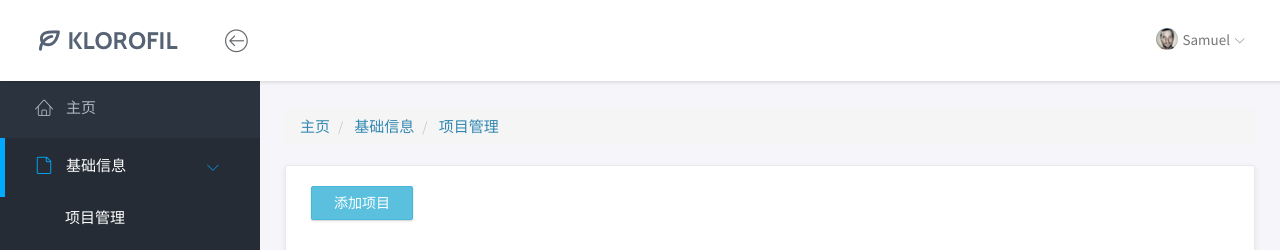
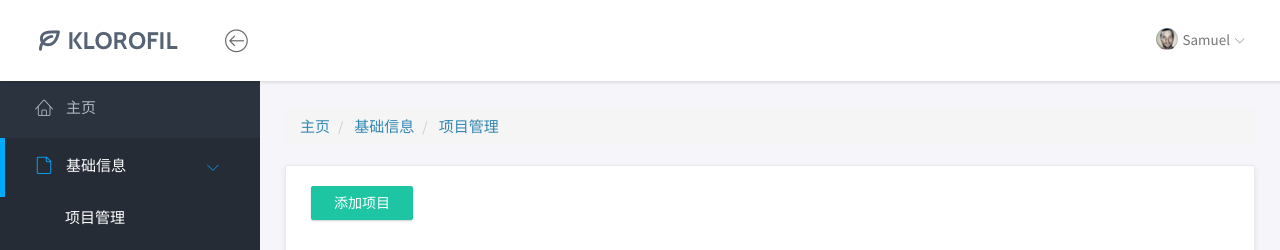
Before and after one commit to wsyu/EasyTest, a Python web app: template templates/base/project/index.html in a window 1280 px wide. Shown: the top 250 px of the page. Run offline with Jinja, Linux system fonts and the light colour scheme; the template is opened without the code that fills it, so the values that code supplies are empty; some libraries are stand-ins or nearby versions.

Commit message:
修改代码

```diff
--- a/templates/base/project/index.html
+++ b/templates/base/project/index.html
@@ -24,7 +24,7 @@
         <div class="col-md-12">
             <div class="panel">
                 <div class="panel-heading">
-                   <a href="/base/project_add" class="btn btn-info">添加项目</a>
+                   <a href="/base/project_add" class="btn btn-primary">添加项目</a>
                 </div>
                 <div class="panel-body">
                     <table class="table table-bordered">
```
